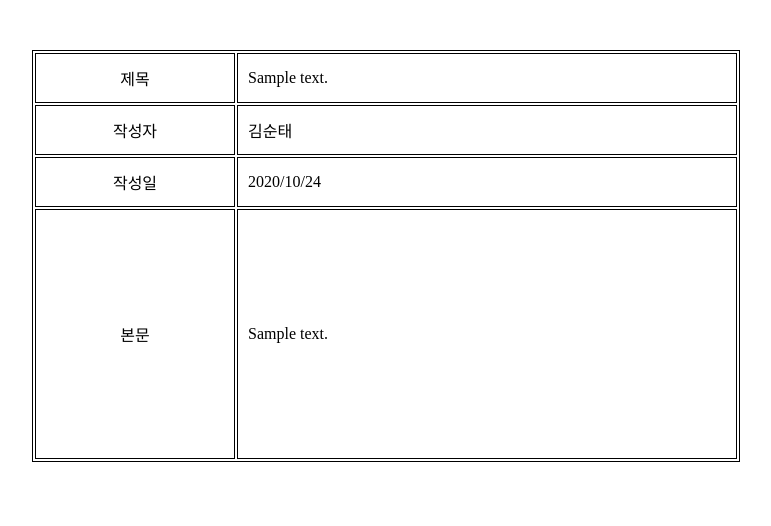
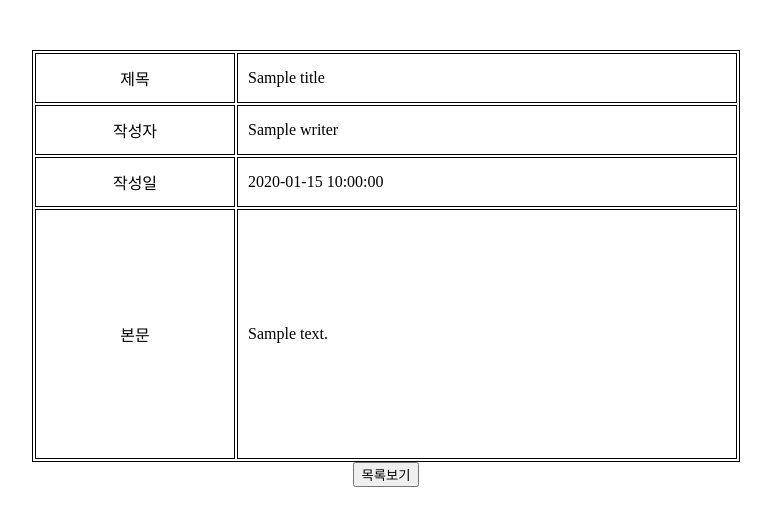
Before and after one commit to rheehot/personal-projects-1, a Flask app: template templates/view.html in a window 1280 px wide. Shown: the top 526 px of the page, without its empty margins (254-1025 px from the left). Run offline with Flask 2, Linux system fonts and the light colour scheme; the template is opened without the code that fills it: most values are stand-ins (such as "Sample title", 1, 10 or a date in 2020).

Commit message:
게시판 클릭시에 상세페이지 보기 연동 예정

```diff
--- a/app.py
+++ b/app.py
@@ -18,37 +18,54 @@ db = pymysql.connect(
 cur = db.cursor()
 
 
-@app.route("/", methods=['GET', 'POST'])
+@app.route("/")
 def home():
-    if request.method == 'GET':
-        sql = "SELECT * from board"
-        cur.execute(sql)
-        data_list = cur.fetchall()
-        return render_template("index.html", data_list=data_list)
-    elif request.method == 'POST':
+    sql = "SELECT * FROM board"
+    cur.execute(sql)
+    data_list = cur.fetchall()
+    return render_template("index.html", data_list=data_list)
+
+
+@app.route("/write", methods=['GET', 'POST'])
+def write():
+    if request.method == 'POST':
+
+        # post method 를 통해 write 페이지 접속 후, form 데이터를 받아야 함
         board_title = request.form['board_title']
         board_text = request.form['board_text']
         board_writer = request.form['board_writer']
         board_submit = datetime.datetime.now().strftime("%Y-%m-%d")
+
+        # 데이터베이스 목록 가져오기
         sql = "INSERT INTO board (board_title, board_text, board_writer, board_submit) VALUES (%s, %s, %s, %s);"
         cur.execute(sql, (board_title, board_text, board_writer, board_submit))
         db.commit()
-    return redirect(url_for('home'))
 
+        # 마지막으로 insert 한 데이터메이서 primary key 가져오기
+        sql = "SELECT last_insert_id()"
+        last_row_id = cur.lastrowid
+        find_one = "SELECT * FROM board WHERE id = %d" % last_row_id
 
-@app.route("/write", methods=['GET', 'POST'])
-def write():
-    return render_template("write.html")
+        # title
+        cur.execute(find_one)
+        title = cur.fetchone()[1]
 
+        # contents
+        cur.execute(find_one)
+        contents = cur.fetchone()[2]
 
-# @app.route("/view", methods=['GET', 'POST'])
-# def view():
-#     return render_template("view.html")
+        # writer
+        cur.execute(find_one)
+        writer = cur.fetchone()[3]
 
+        # date
+        cur.execute(find_one)
+        sub_date = cur.fetchone()[4]
 
-@app.route("/login", methods=['GET', 'POST'])
-def view():
-    return render_template("login.html")
+        return render_template("view.html", sub_date=sub_date, title=title, contents=contents, writer=writer)
+
+    else:
+        return render_template("write.html")
 
 
 if __name__ == "__main__":
--- a/templates/index.html
+++ b/templates/index.html
@@ -11,9 +11,9 @@
 
 <body>
     <h1 class="title">글 남겨라!!</h1>
-    <div>
+    <!-- <div>
         <form action="/login"><button>로그인</button></form>
-    </div>
+    </div> -->
     <div class="search_box">
         <input type="text" required name="word"><button>검색</button>
     </div>
@@ -27,7 +27,7 @@
         {% for data in data_list %}
         <tr id="{{data[0]}}">
             <td>{{data[0]}}</td>
-            <td>{{data[1]}}</td>
+            <td><a href="/view?id={{data[0]}}" id="{{data[0]}}">{{data[1]}}</a></td>
             <td>{{data[3]}}</td>
             <td>{{data[4]}}</td>
         </tr>
--- a/templates/view.html
+++ b/templates/view.html
@@ -2,9 +2,9 @@
 <html lang="ko">
 
 <head>
-    <meta charset="UTF-8">
-    <meta name="viewport" content="width=device-width, initial-scale=1.0">
-    <link rel="stylesheet" type="text/css" href="/static/text_styles.css">
+    <meta charset="UTF-8" />
+    <meta name="viewport" content="width=device-width, initial-scale=1.0" />
+    <link rel="stylesheet" type="text/css" href="/static/text_styles.css" />
     <link rel="stylesheet" type="text/css" href="{{ url_for('static', filename='text_styles.css') }}" />
     <title>Python-board</title>
 </head>
@@ -14,21 +14,22 @@
         <tr>
             <td class="fixed">제목</td>
             <!-- index form 의 id값을 가져와서 제목을 넣어야함? -->
-            <td class="data">{{view_text}}</td>
+            <td class="data">{{title}}</td>
         </tr>
         <tr>
             <td class="fixed">작성자</td>
-            <td class="data">김순태</td>
+            <td class="data">{{writer}}</td>
         </tr>
         <tr>
             <td class="fixed">작성일</td>
-            <td class="data">2020/10/24</td>
+            <td class="data">{{sub_date}}</td>
         </tr>
         <tr>
             <td class="board_text">본문</td>
-            <td class="data">{{view_text}}</td>
+            <td class="data">{{contents}}</td>
         </tr>
     </table>
+    <a href="/"><button>목록보기</button></a>
 </body>
 
 </html>
--- a/templates/write.html
+++ b/templates/write.html
@@ -12,14 +12,14 @@
 <body>
     <h3>작성하기</h3>
     <!-- <h4>제목</h4> -->
-    <form method="POST" action="/">
+    <form name="form" method="POST" action="/write">
         <h3>제목</h3>
         <input type="text" name="board_title" id="board_title"></input>
         <h3>작성자</h3>
         <input type="text" name="board_writer" id="board_writer"></input>
         <h3>내용</h3>
         <input type="text" name="board_text" id="board_text"></input>
-        <input type="submit" id="btn_submit" value="제출하기">
+        <input type="submit" id="btn_submit">
     </form>
 </body>
 
```
Also changed, not shown: templates/login.html (deleted, +0 -22 lines).
